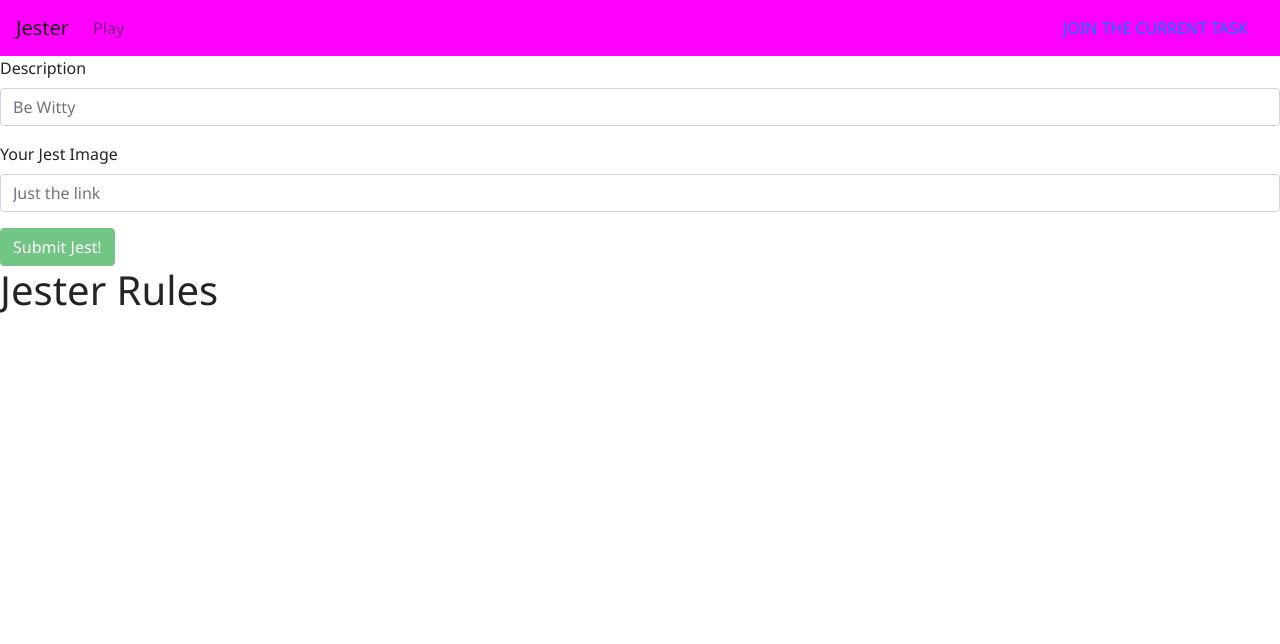
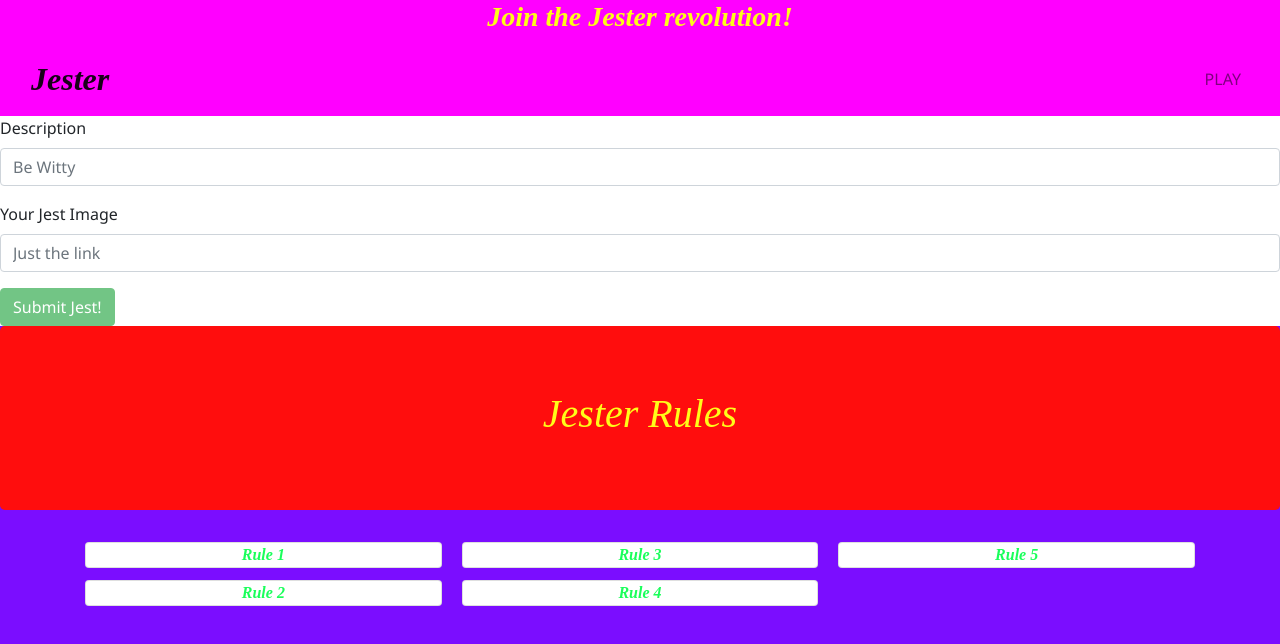
Before and after one commit to WTRIII/jester, a React (Create React App) app in the folder client/: page /Rules in a window 1280 px wide. Shown: the top 644 px of the page. Built offline with nearby package versions, Linux system fonts and the light colour scheme.

Commit message:
added styling

```diff
--- a/client/src/App.css
+++ b/client/src/App.css
@@ -3,8 +3,30 @@
 }
 
 .header {
-  background-color: fuchsia;
+  background-color: #ff00ff;
   min-width: 100vw;
+}
+
+h3 {
+  text-align: center;
+  font-family: bookman;
+  font-weight: bolder;
+  font-style: italic;
+  color: #FFFC19;
+}
+
+.brand {
+  font-weight: bolder;
+  font-family: bookman;
+  font-style: italic;
+  font-size: xx-large;
+}
+
+.navLink {
+  font-weight: bolder;
+  font-family: bookman;
+  font-style: italic;
+  font-size: large;
 }
 
 
@@ -12,4 +34,28 @@
   text-align: center;
   font-family: Verdana, Geneva, Tahoma, sans-serif;
   font-style: italic;
+  background-color: #7B0DFF;
 }
+
+.rules {
+  color: #19FF5A;
+  background-color: #7B0DFF;
+  min-height: 60vh ;
+  font-family: bookman;
+  font-style: italic;
+  font-weight: bolder;
+  text-align: center;
+}
+
+.currenttask {
+  background-color: #7B0DFF;
+}
+
+.profile {
+  background-color: #7B0DFF;
+}
+
+.jumbotron {
+  background-color: #FF0D0D;
+  color: #FFFC19;
+}
--- a/client/src/components/Navbar.js
+++ b/client/src/components/Navbar.js
@@ -1,100 +1,100 @@
-import React, { useState } from 'react';
-import { Link } from 'react-router-dom';
-import { Navbar, Nav, Container, Modal, Tab, Row } from 'react-bootstrap';
-import SignUpForm from './Signup';
-import LoginForm from './Login';
+import React, { useState } from "react";
+import { Link } from "react-router-dom";
+import { Navbar, Nav, Container, Modal, Tab } from "react-bootstrap";
+import SignUpForm from "./Signup";
+import LoginForm from "./Login";
 
-import AddJest from './AddJest'
+import AddJest from "./AddJest";
 
-import Auth from '../utils/auth';
-import '../App.css';
+import Auth from "../utils/auth";
+import "../App.css";
 
 const AppNavbar = () => {
   // set modal display state
   const [showModal, setShowModal] = useState(false);
 
   return (
-    <div>
-      <Navbar expand='lg' className="header">
+    <>
+      <div className="header">
+      <h3>Join the Jester revolution!</h3>
+
+      <Navbar expand="lg" >
         <Container fluid>
-          <Row>
-          <Navbar.Brand as={Link} to='/'>
+            <Navbar.Brand as={Link} to="/" className="brand">
               {/* check this for accuracy */}
               Jester
             </Navbar.Brand>
-          <Navbar.Toggle aria-controls='navbar' />
-          <Navbar.Collapse id='navbar'>
-            <Nav className='ml-auto'>
-
+            <Navbar.Toggle aria-controls="navbar" />
+            <Navbar.Collapse id="navbar">
+              <Nav className="ml-auto">
                 {/* if user is logged in show saved books and logout */}
                 {Auth.loggedIn() ? (
                   <>
-                  <Nav.Link as={Link} to='/Profile'>
+                    <Nav.Link as={Link} to="/Profile" className="navLink">
                       {/* check this for accuracy */}
                       PROFILE
                     </Nav.Link>
-                  <Nav.Link as={Link} to='/CurrentTask'>
+                    <Nav.Link as={Link} to="/CurrentTask" className="navLink">
                       {/* check this for accuracy */}
-                    Current Task
+                      CURRENT TASK
                     </Nav.Link>
-                  <Nav.Link as={Link} to='/PastTasks'>
+                    <Nav.Link as={Link} to="/PastTasks" className="navLink">
                       {/* check this for accuracy */}
-                    Past Tasks
+                      PAST TASKS
                     </Nav.Link>
-                  <Nav.Link as={Link} to='/Rules'>
+                    <Nav.Link as={Link} to="/Rules" className="navLink">
                       {/* check this for accuracy */}
                       HOW TO PLAY
                     </Nav.Link>
-                  <Nav.Link onClick={Auth.logout}>Logout</Nav.Link>
+                    <Nav.Link onClick={Auth.logout} className="navLink">LOGOUT</Nav.Link>
                   </>
                 ) : (
-                <Nav.Link onClick={() => setShowModal(true)}>Play</Nav.Link>
+                  <Nav.Link onClick={() => setShowModal(true)}>PLAY</Nav.Link>
                 )}
               </Nav>
             </Navbar.Collapse>
-
-        </Row>
-        <Row>
-          <Nav.Link as={Link} to='/AddJest'>
-                    {/* check this for accuracy */}
-                    JOIN THE CURRENT TASK
-          </Nav.Link>
-        </Row>
         </Container>
       </Navbar>
+
+
       {/* set modal data up */}
       <Modal
-        size='lg'
+        size="lg"
         show={showModal}
         onHide={() => setShowModal(false)}
-        aria-labelledby='signup-modal'>
+        aria-labelledby="signup-modal"
+      >
         {/* tab container to do either signup or login component */}
-        <Tab.Container defaultActiveKey='login'>
+        <Tab.Container defaultActiveKey="login">
           <Modal.Header closeButton>
-            <Modal.Title id='signup-modal'>
-              <Nav variant='pills'>
+            <Modal.Title id="signup-modal">
+              <Nav variant="pills">
                 <Nav.Item>
-                  <Nav.Link eventKey='login'>Login</Nav.Link>
+                  <Nav.Link eventKey="login">LOGIN</Nav.Link>
                 </Nav.Item>
                 <Nav.Item>
-                  <Nav.Link eventKey='signup'>Sign Up</Nav.Link>
+                  <Nav.Link eventKey="signup">SIGN UP</Nav.Link>
                 </Nav.Item>
               </Nav>
             </Modal.Title>
           </Modal.Header>
           <Modal.Body>
             <Tab.Content>
-              <Tab.Pane eventKey='login'>
+              <Tab.Pane eventKey="login">
                 <LoginForm handleModalClose={() => setShowModal(false)} />
               </Tab.Pane>
-              <Tab.Pane eventKey='signup'>
+              <Tab.Pane eventKey="signup">
                 <SignUpForm handleModalClose={() => setShowModal(false)} />
               </Tab.Pane>
             </Tab.Content>
           </Modal.Body>
         </Tab.Container>
       </Modal>
+
+
+
       </div>
+    </>
   );
 };
 
--- a/client/src/pages/CurrentTask.js
+++ b/client/src/pages/CurrentTask.js
@@ -7,6 +7,7 @@ import {
     Button,
 
 } from 'react-bootstrap';
+import "../App.css";
 
 
 import { useQuery, useMutation } from '@apollo/client';
@@ -97,18 +98,19 @@ function CurrentTask() {
 
     return (
         <>
-            <Jumbotron fluid className="text-light bg-dark">
+        <div className="currenttask">
+            <Jumbotron fluid className="jumbotron">
                 <Container>
-                    <h1>Viewing { }'s Jests!</h1>
+                    <h3 className>The task, should you choose to accept it: A ridiculous Christmas sweater</h3>
                 </Container>
             </Jumbotron>
-            <Container>
-                <h2>
+            <Container >
+                <h3>
                     {userData.savedJests?.length
                         ? `Viewing ${userData.savedJests.length} saved ${userData.savedJests.length === 1 ? 'Jest' : 'Jests'
                         }:`
                         : 'You have no saved Jests!'}
-                </h2>
+                </h3>
 
                 <CardColumns>
                     {userData.map((jest, i) => {
@@ -139,6 +141,7 @@ function CurrentTask() {
                     })}
                 </CardColumns>
             </Container>
+            </div>
         </>
     );
 };
--- a/client/src/pages/PastTasks.js
+++ b/client/src/pages/PastTasks.js
@@ -6,6 +6,7 @@ import {
     Card,
     Button,
   } from 'react-bootstrap';
+  import "../App.css";
 
 import { useQuery, useMutation } from '@apollo/client';
 import { QUERY_JESTS } from '../utils/queries';
--- a/client/src/pages/Profile.js
+++ b/client/src/pages/Profile.js
@@ -6,6 +6,7 @@ import {
     Card,
     Button,
   } from 'react-bootstrap';
+  import "../App.css";
 
 import { useQuery, useMutation } from '@apollo/client';
 import { QUERY_USER, QUERY_JESTS } from '../utils/queries';
@@ -94,12 +95,15 @@ function Profile() {
 
     return (
       <>
-        <Jumbotron fluid className="text-light bg-dark">
+        <div className="profile">
+
+
+        <Jumbotron fluid className="jumbotron">
           <Container>
-            <h1>Viewing {userData.image}'s Jests!</h1>
+            <h1>Viewing your Jests!</h1>
           </Container>
         </Jumbotron>
-        <Container>
+        <Container className="profile">
           <h2>
             {userData.savedJests?.length
               ? `Viewing ${userData.savedJests.length} saved ${
@@ -136,6 +140,7 @@ function Profile() {
             })}
           </CardColumns>
         </Container>
+        </div>
       </>
     );
   };
--- a/client/src/pages/Rules.js
+++ b/client/src/pages/Rules.js
@@ -1,14 +1,41 @@
-import React from 'react';
+import React from "react";
+import { Jumbotron, Container, CardColumns, Card } from "react-bootstrap";
+import "../App.css";
 
 function Rules() {
-    return (
-    <div>
-        <h1>Jester Rules</h1>
+  return (
+    <>
+    <div className="rules">
 
 
-        {/* 4 cards of blah blah blah */}
-    </div>
-    )
+      <Jumbotron className="jumbotron">
+        <Container>
+          <h1 >Jester Rules</h1>
+        </Container>
+      </Jumbotron>
+      <Container>
+          <CardColumns>
+              <Card>
+                  Rule 1
+              </Card>
+              <Card>
+                  Rule 2
+              </Card>
+              <Card>
+                  Rule 3
+              </Card>
+              <Card>
+                  Rule 4
+              </Card>
+              <Card>
+                  Rule 5
+              </Card>
+          </CardColumns>
+      </Container>
+      {/* 4 cards of blah blah blah */}
+      </div>
+    </>
+  );
 }
 
-export default Rules
+export default Rules;
```
Lines whose indentation alone changed are shown as unchanged.
